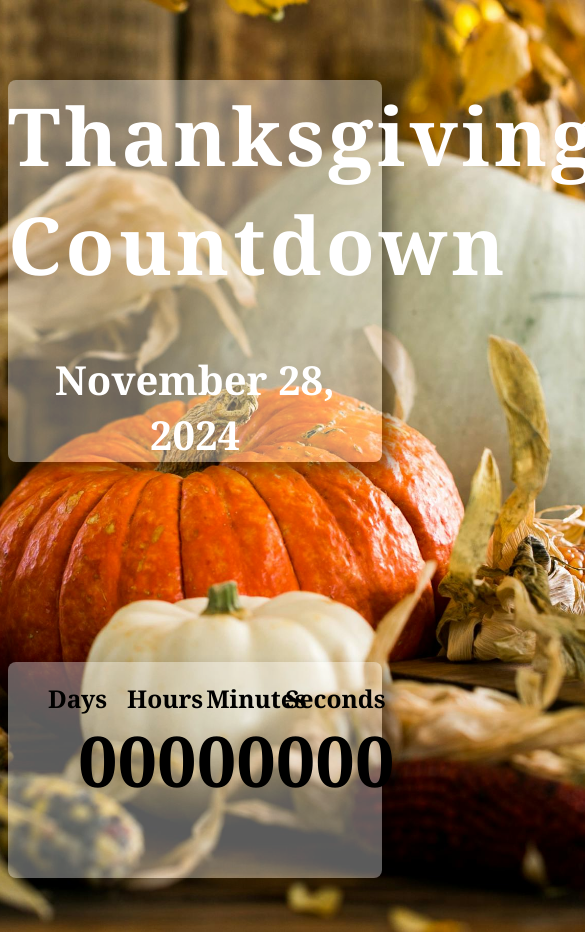
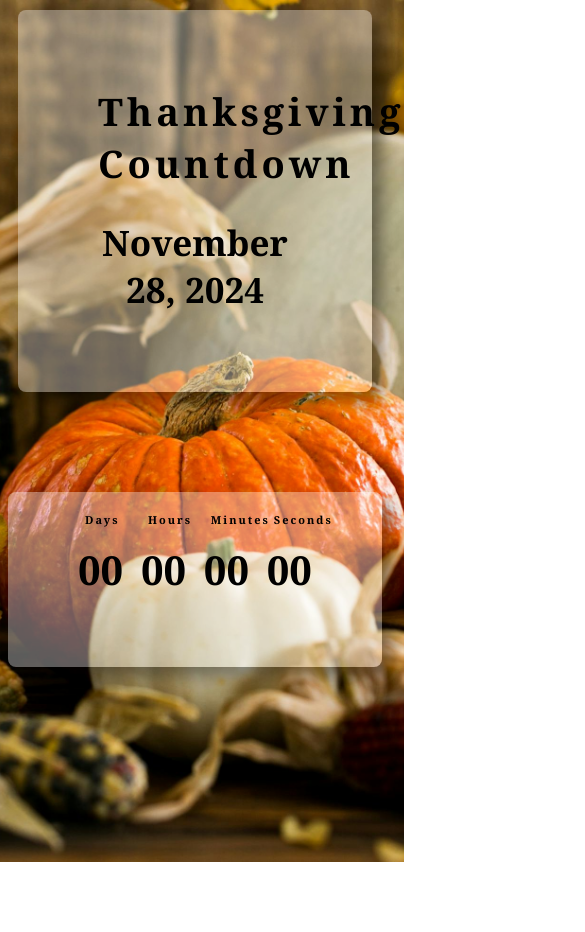
Before and after one commit to aam214/Thanksgiving-Countdown, a plain HTML site: page index.html in a window 390 px wide. Shown: the whole page, 585 px wide, since content can reach past the window. After the commit the page ends 862 px from the top, so only its background shows below. Drawn offline with Linux system fonts and the light colour scheme.

Commit message:
Edited font-size in .container. Added letter spacing and edited font-size of ::before content. Added responsiveness.

```diff
--- a/style.css
+++ b/style.css
@@ -13,7 +13,7 @@ body{
 }
 header{
   text-align: center;
-  color: white;
+  color:black;
   background-color:rgba(255, 255, 255, 0.356);
   margin-top: 80px;
   border-radius: 8px;
@@ -43,7 +43,7 @@ h2{
   display: flex;
   justify-content: space-evenly;
   align-items: center;
-  position: relative;
+position: relative;
   text-align: center;
   font-weight: bold;
   margin-top: -20px;
@@ -52,11 +52,12 @@ h2{
 .time-left div::before{
 content: "";
 position: absolute;
-font-size: .35em;
+font-size:20px;
 margin:-30px;
-
 align-items: center;
+padding-left: 37px;
 text-align: center;
+letter-spacing: 2px;
 }
 
 .time-left #days::before{
@@ -73,3 +74,32 @@ content: "Days";
   content: "Seconds";
 
   }
+  @media(max-width:800px){
+  body{
+  height: 100vh;
+background-position: center;
+    }
+    header{
+      margin: 10px;
+      text-align: center;
+      letter-spacing: normal;
+      padding: 50px 80px 50px 80px;
+    }
+    h1{
+      font-size: 38px;
+    }
+    h2{
+      font-size: 35px;
+    }
+    .container{
+      max-width: 500px;
+      margin-top: 100px;
+    }
+    .time-left{
+      font-size: 40px;
+    justify-content: space-between;
+    }
+    .time-left div::before{
+ font-size: 11px;
+    }
+}
```
